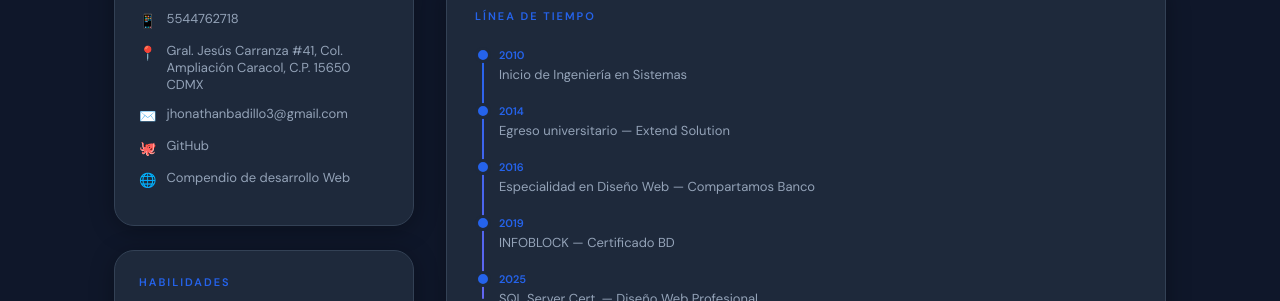
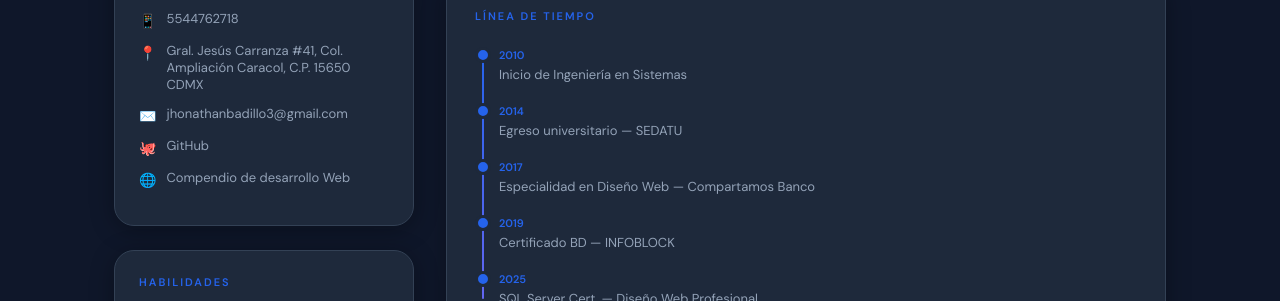
Before and after one commit to AB-jhon/cv-jhonathan, a React (Vite) app: page / in a window 1280 px wide. Shown: the part 780-1081 px from the top of the page. Built offline with nearby package versions, Linux system fonts and the light colour scheme.

Commit message:
Actualización de línea del tiempo

```diff
--- a/src/App.jsx
+++ b/src/App.jsx
@@ -372,9 +372,9 @@ export default function CV() {
               <div style={{ position: "absolute", left: "7px", top: "8px", bottom: "8px", width: "2px", background: `linear-gradient(to bottom, ${accent}, #6366F1)`, borderRadius: "2px" }} />
               {[
                 { year: "2010", label: "Inicio de Ingeniería en Sistemas" },
-                { year: "2014", label: "Egreso universitario — Extend Solution" },
-                { year: "2016", label: "Especialidad en Diseño Web — Compartamos Banco" },
-                { year: "2019", label: "INFOBLOCK — Certificado BD" },
+                { year: "2014", label: "Egreso universitario — SEDATU" },
+                { year: "2017", label: "Especialidad en Diseño Web — Compartamos Banco" },
+                { year: "2019", label: "Certificado BD — INFOBLOCK" },
                 { year: "2025", label: "SQL Server Cert. — Diseño Web Profesional" },
               ].map((t, i) => (
                 <div key={i} style={{ display: "flex", gap: "20px", marginBottom: "16px", paddingLeft: "24px", position: "relative" }}>
```
